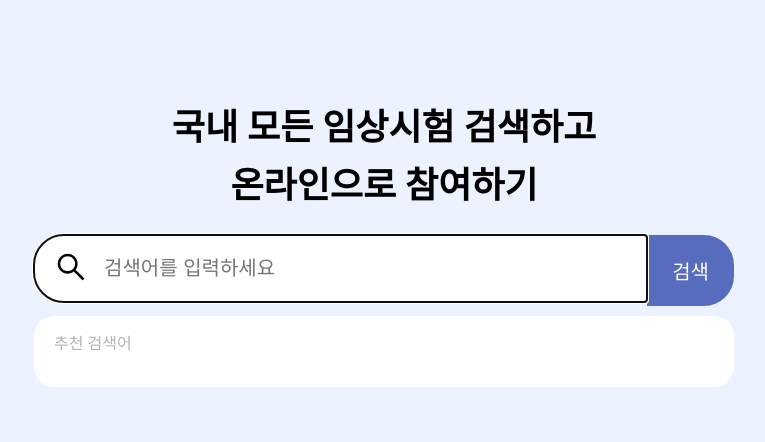
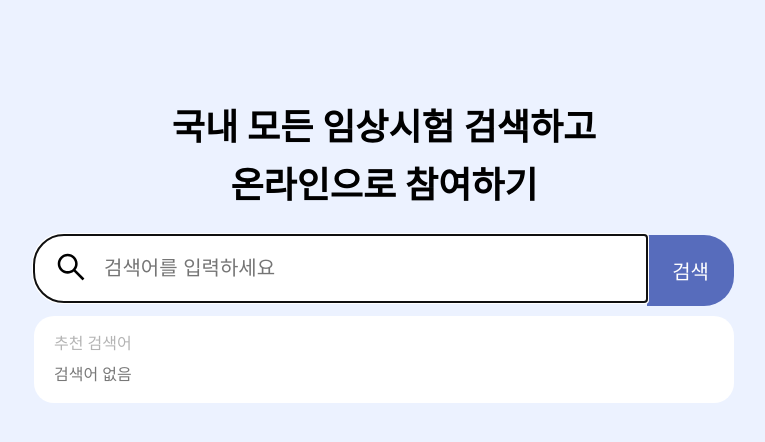
Before and after one commit to haron-lee/Clinical-Trial-Search, a React (Create React App) app: page / in a window 1280 px wide. Shown: the top 442 px of the page, without its empty margins (256-1021 px from the left). Built offline with nearby package versions, Linux system fonts and the light colour scheme; a web font is replaced by a local one.

Commit message:
Feat: 검색데이터 없을 경우 검색어 없음 표출

```diff
--- a/src/components/Select/SelectList.tsx
+++ b/src/components/Select/SelectList.tsx
@@ -14,10 +14,16 @@ const SelectList: React.FC<SelectProps> = ({ disease, selectedIndex }) => {
       <li>
         <StyledP>추천 검색어</StyledP>
       </li>
-      {disease.slice(0, 10).map((disease, index) => {
-        const isSelected = index === selectedIndex;
-        return <SelectItem key={disease.sickCd} disease={disease} $isSelected={isSelected} />;
-      })}
+      {disease.length === 0 ? (
+        <NoKeyword>검색어 없음</NoKeyword>
+      ) : (
+        disease.slice(0, 10).map((diseaseItem, index) => {
+          const isSelected = index === selectedIndex;
+          return (
+            <SelectItem key={diseaseItem.sickCd} disease={diseaseItem} $isSelected={isSelected} />
+          );
+        })
+      )}
     </StyledUl>
   );
 };
@@ -35,4 +41,8 @@ const StyledP = styled.p`
   color: var(--gray-600);
 `;
 
+const NoKeyword = styled.p`
+  color: var(--gray-800);
+`;
+
 export default SelectList;
```
